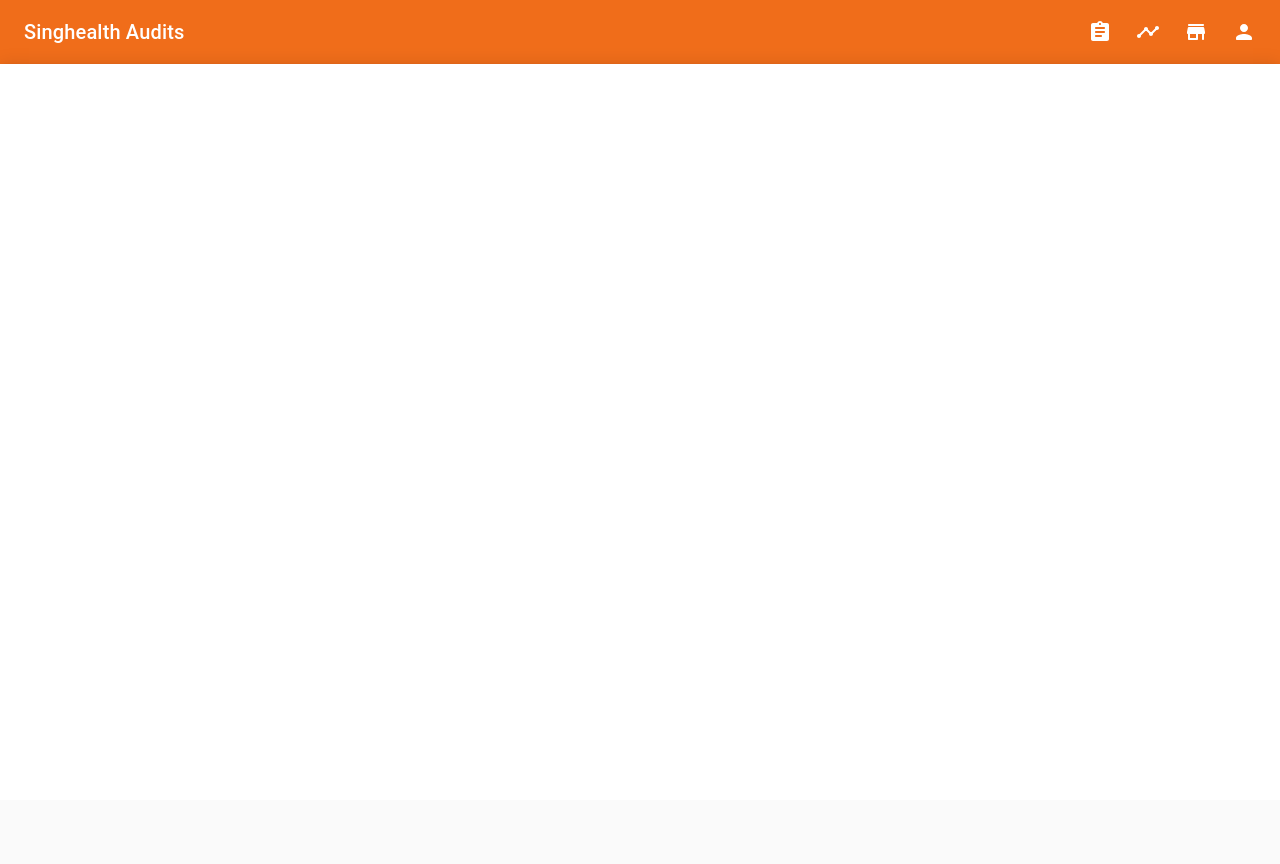
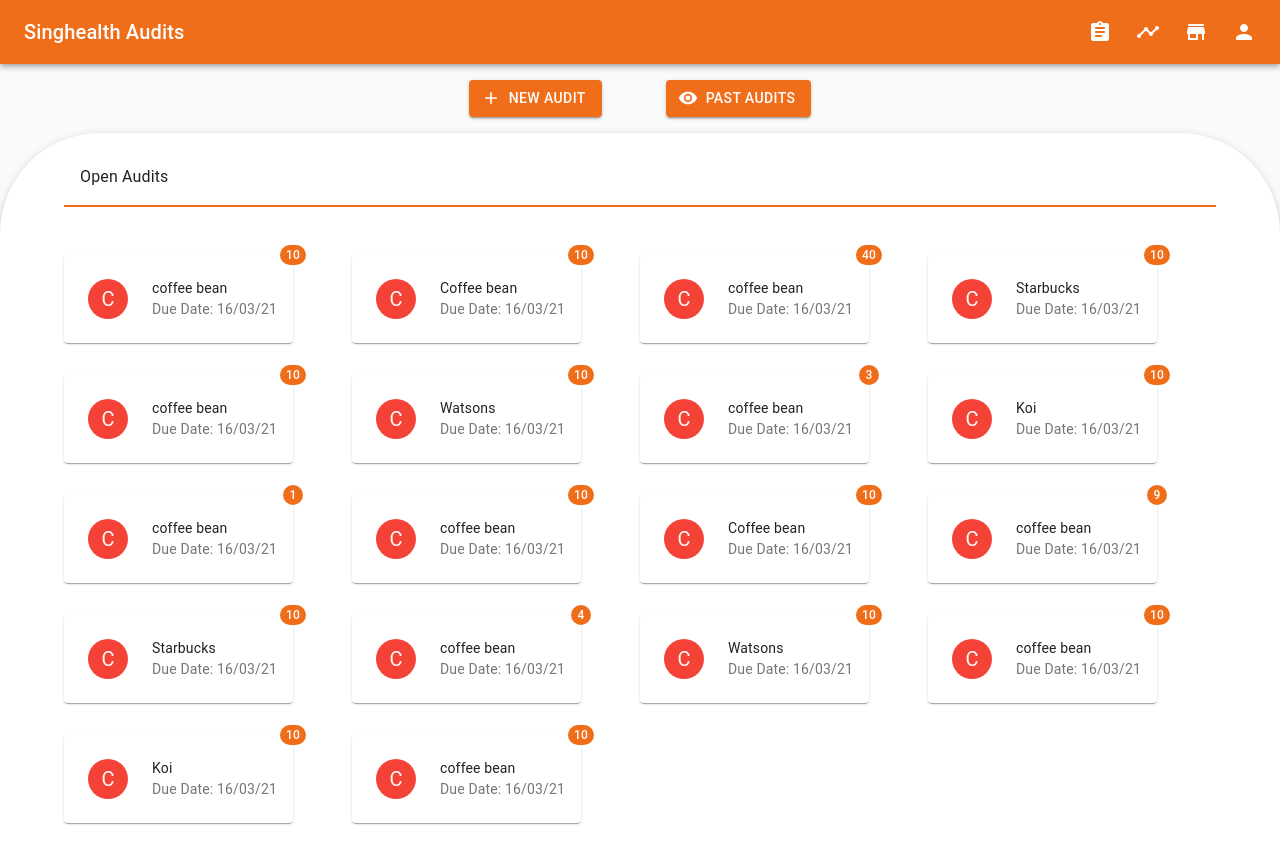
Before and after one commit to kraftedcheese/ESC_G4_Singhealth, a React (Create React App) app in the folder frontend/singhealth/: page /home in a window 1280 px wide. Shown: the top 864 px of the page. Before the commit the page ends 800 px from the top, so only its background shows below. Built offline with nearby package versions, Linux system fonts and the light colour scheme.

Commit message:
added buttons and cards to home.js

```diff
--- a/frontend/singhealth/src/Home.js
+++ b/frontend/singhealth/src/Home.js
@@ -9,10 +9,15 @@
 import Paper from '@material-ui/core/Paper';
 import Box from '@material-ui/core/Box';
 import Grid from '@material-ui/core/Grid';
+import Card from '@material-ui/core/Card';
+import CardHeader from '@material-ui/core/CardHeader';
 import LockOutlinedIcon from '@material-ui/icons/LockOutlined';
 import Typography from '@material-ui/core/Typography';
+import AddIcon from '@material-ui/icons/Add';
+import VisibilityIcon from '@material-ui/icons/Visibility';
 import { makeStyles } from '@material-ui/core/styles';
 import { useTheme } from '@material-ui/core/styles';
+import { Badge, GridList } from '@material-ui/core';
 
 function Copyright() {
   return (
@@ -27,9 +32,11 @@
   );
 }
 
+
 const useStyles = makeStyles((theme) => ({
   root: {
-    height: '92vh',
+    height: '93vh',
+    backgroundColor:'e9e9e9',
   },
   image: {
     backgroundImage: 'url(https://source.unsplash.com/featured/?health)',
@@ -40,7 +47,7 @@
     backgroundPosition: 'center',
   },
   paper: {
-    margin: theme.spacing(8, 4),
+    margin: theme.spacing(7, 4),
     display: 'flex',
     flexDirection: 'column',
     alignItems: 'center',
@@ -56,7 +63,50 @@
   submit: {
     margin: theme.spacing(3, 0, 2),
   },
+  button:{
+    margin: theme.spacing(2,4),
+  },
+  roundcard:{
+    borderRadius: '100px 100px 0px 0px',
+  },
+  typography:{
+    margin: theme.spacing(4,10,2),
+    textAlign: 'left',
+  },
+  hr:{
+    margin: theme.spacing(0,8),
+  },
+  ascgrid:{
+    margin: theme.spacing(2,0),
+    textAlign: 'left',
+  },
+  gridList:{
+    padding: theme.spacing(4,8),
+  },
+
+
 }));
+
+function AuditScreenCard(props){
+  const classes = useStyles();
+  return(
+    <Grid item xs={12} sm={5} md={3} className={classes.ascgrid}>
+      <Badge badgeContent={props.notifs} color="primary">
+        <Card className="card">
+          <CardHeader
+            avatar={
+              <Avatar aria-label="coffeebean" className={classes.avatar}>
+                C
+              </Avatar>
+            }
+            title={props.store}
+            subheader={"Due Date: " + props.date}
+          />
+        </Card>
+      </Badge>
+    </Grid>
+  )
+}
 
 export default function SignIn() {
   const classes = useStyles(useTheme);
@@ -64,8 +114,48 @@
   return (
     <Grid container component="main" className={classes.root}>
       <CssBaseline />
-      <Grid item xs={12} sm={12} md={12} component={Paper} elevation={6} square>{/*this is for the buttons */}
+      <Grid item xs={12} sm={12} md={12} square >{/*this is for the buttons */}
+      <Button
+        variant="contained"
+        color="primary"
+        className={classes.button}
+        startIcon={<AddIcon />}
+      >
+        New Audit
+      </Button>
+      <Button
+        variant="contained"
+        color="primary"
+        className={classes.button}
+        startIcon={<VisibilityIcon/>}
+      >
+        Past Audits
+      </Button>
 
+      </Grid>
+      <Grid item xs={12} sm={12} md={12} component={Paper} className={classes.roundcard} elevation={3}>
+        <Typography className={classes.typography}>Open Audits</Typography>
+        <hr color="#f06d1a" className={classes.hr}></hr>
+        <Grid container className={classes.gridList}>
+          <AuditScreenCard store="coffee bean" date="16/03/21" notifs="10"></AuditScreenCard>
+          <AuditScreenCard store="Coffee bean" date="16/03/21" notifs="10"></AuditScreenCard>
+          <AuditScreenCard store="coffee bean" date="16/03/21" notifs="40"></AuditScreenCard>
+          <AuditScreenCard store="Starbucks" date="16/03/21" notifs="10"></AuditScreenCard>
+          <AuditScreenCard store="coffee bean" date="16/03/21" notifs="10"></AuditScreenCard>
+          <AuditScreenCard store="Watsons" date="16/03/21" notifs="10"></AuditScreenCard>
+          <AuditScreenCard store="coffee bean" date="16/03/21" notifs="3"></AuditScreenCard>
+          <AuditScreenCard store="Koi" date="16/03/21" notifs="10"></AuditScreenCard>
+          <AuditScreenCard store="coffee bean" date="16/03/21" notifs="1"></AuditScreenCard>
+          <AuditScreenCard store="coffee bean" date="16/03/21" notifs="10"></AuditScreenCard>
+          <AuditScreenCard store="Coffee bean" date="16/03/21" notifs="10"></AuditScreenCard>
+          <AuditScreenCard store="coffee bean" date="16/03/21" notifs="9"></AuditScreenCard>
+          <AuditScreenCard store="Starbucks" date="16/03/21" notifs="10"></AuditScreenCard>
+          <AuditScreenCard store="coffee bean" date="16/03/21" notifs="4"></AuditScreenCard>
+          <AuditScreenCard store="Watsons" date="16/03/21" notifs="10"></AuditScreenCard>
+          <AuditScreenCard store="coffee bean" date="16/03/21" notifs="10"></AuditScreenCard>
+          <AuditScreenCard store="Koi" date="16/03/21" notifs="10"></AuditScreenCard>
+          <AuditScreenCard store="coffee bean" date="16/03/21" notifs="10"></AuditScreenCard>
+        </Grid>
       </Grid>
 
     </Grid>
```
Also changed, not shown: 1 other file (tests, documents, lock files or other folders).
